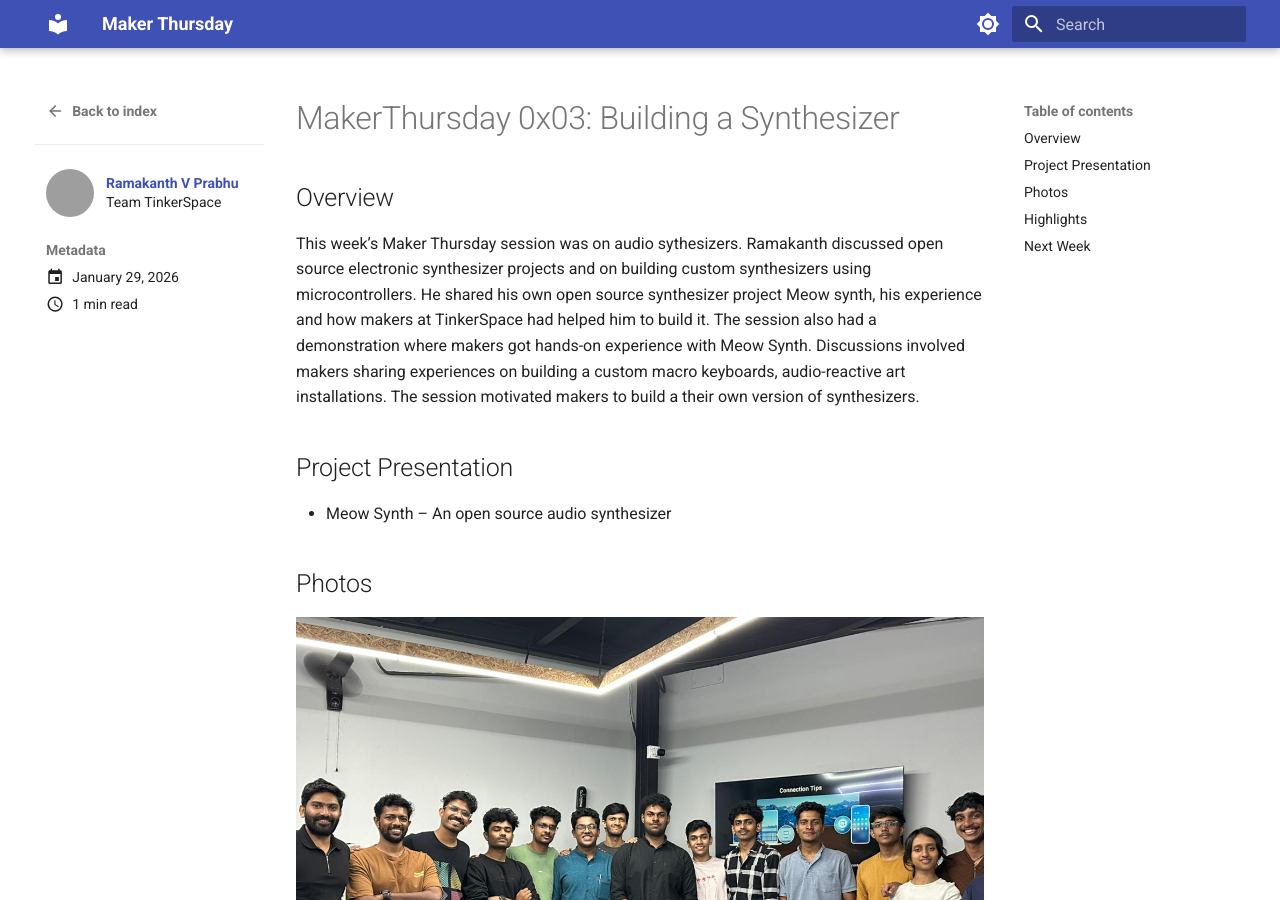
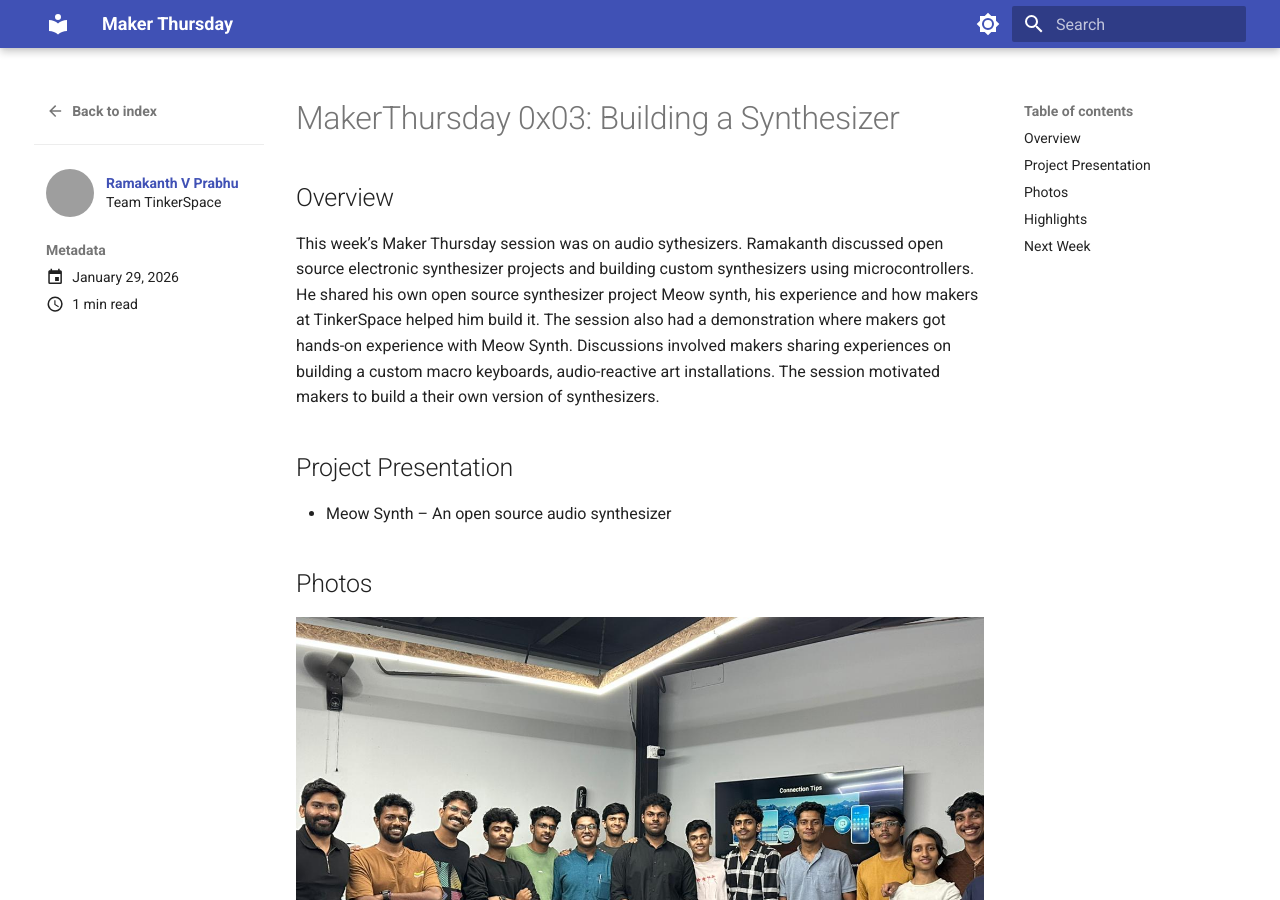
Before and after one commit to tinkerhub/makerthursday, an MkDocs documentation site: the page built from docs/blog/posts/2026-01-29-maker-thursday-0x03.md, in a window 1280 px wide and 900 px high. Built offline with MkDocs 1.6.1 and Material for MkDocs 9.7.7, drawn with Linux system fonts in a browser that asks for light colours; grey boxes are pictures that could not be loaded.

Commit message:
Changes made to 2026-01-29-maker-thursday

```diff
--- a/docs/blog/posts/2026-01-29-maker-thursday-0x03.md
+++ b/docs/blog/posts/2026-01-29-maker-thursday-0x03.md
@@ -9,8 +9,8 @@ description: >
 
 ## Overview
 
-This week’s Maker Thursday session was on audio sythesizers. Ramakanth discussed open source electronic synthesizer projects and on building custom synthesizers using microcontrollers.
-He shared his own open source synthesizer project Meow synth, his experience and how makers at TinkerSpace had helped him to build it. The session also had a demonstration where makers got hands-on experience with Meow Synth. Discussions involved makers sharing experiences on building a custom macro keyboards, audio-reactive art installations. The session motivated makers to build a their own version of synthesizers.
+This week’s Maker Thursday session was on audio sythesizers. Ramakanth discussed open source electronic synthesizer projects and building custom synthesizers using microcontrollers.
+He shared his own open source synthesizer project Meow synth, his experience and how makers at TinkerSpace helped him build it. The session also had a demonstration where makers got hands-on experience with Meow Synth. Discussions involved makers sharing experiences on building a custom macro keyboards, audio-reactive art installations. The session motivated makers to build a their own version of synthesizers.
 
 ## Project Presentation
 
```
